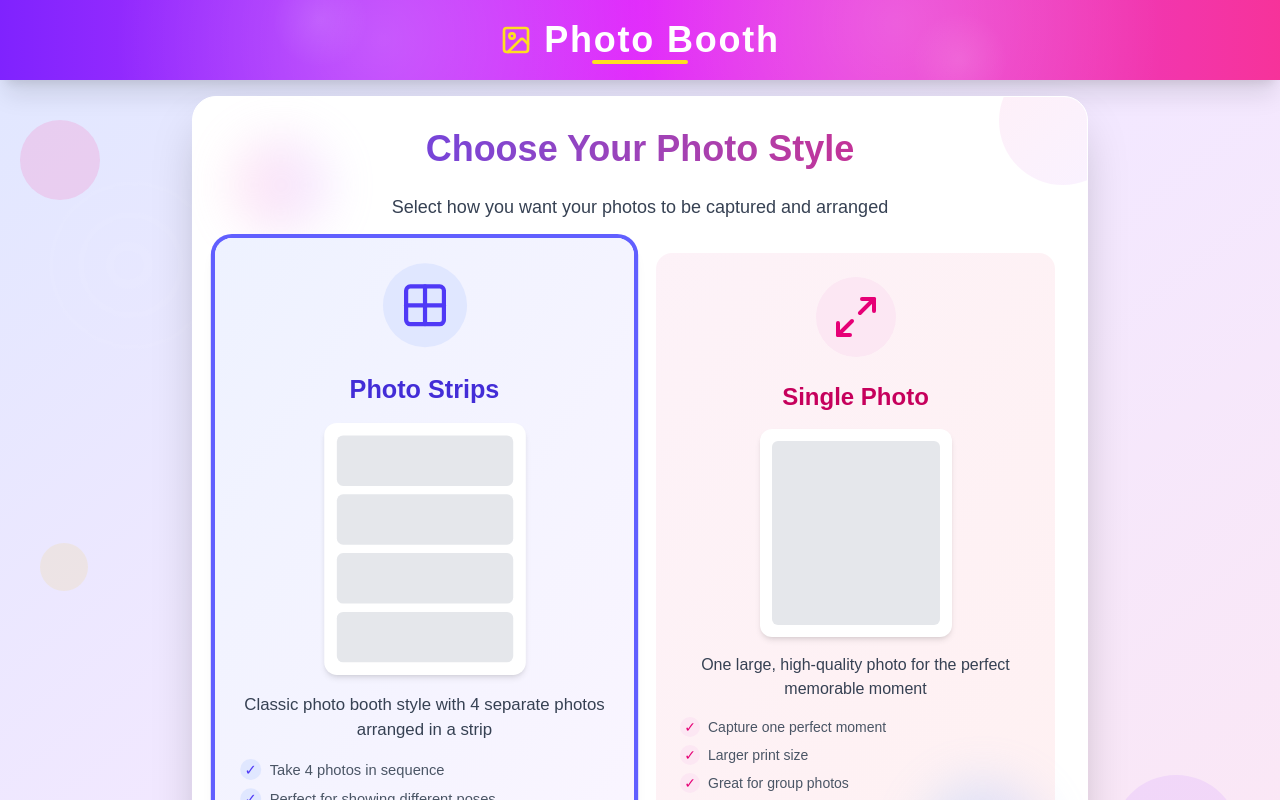
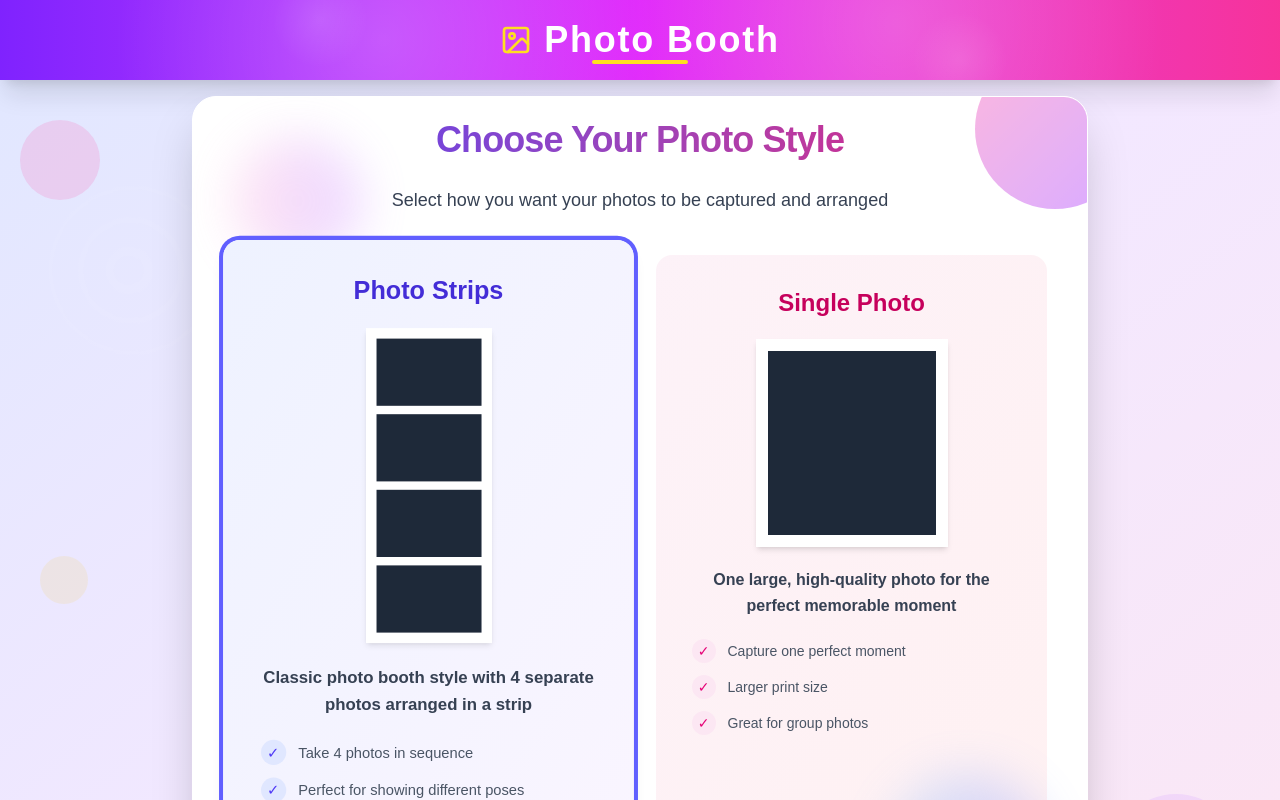
Before and after one commit to zamil-aziz/pb, a Next.js app: page / in a window 1280 px wide. Both pictures are taken after a click on the button "Start Now". Shown: the top 800 px of the page. Built offline with nearby package versions, Linux system fonts and the light colour scheme.

Commit message:
add UI changes to photomodeselector

```diff
--- a/src/components/PhotoModeSelector.jsx
+++ b/src/components/PhotoModeSelector.jsx
@@ -1,7 +1,6 @@
 'use client';
 import { useContext, useState } from 'react';
 import { PhotoboothContext } from '../contexts/PhotoboothContext';
-import { Grid2X2, Maximize2 } from 'lucide-react';
 
 export default function PhotoModeSelector() {
     const { state, dispatch } = useContext(PhotoboothContext);
@@ -24,119 +23,109 @@ export default function PhotoModeSelector() {
     };
 
     return (
-        <div className='p-8 max-w-4xl mx-auto bg-white bg-opacity-90 backdrop-blur-sm rounded-3xl shadow-2xl border border-white border-opacity-40 relative overflow-hidden'>
-            {/* Decorative elements */}
-            <div className='absolute top-0 right-0 w-32 h-32 -mt-10 -mr-10 bg-gradient-to-br from-pink-400 to-purple-400 rounded-full opacity-10'></div>
-            <div className='absolute bottom-0 left-0 w-40 h-40 -mb-16 -ml-16 bg-gradient-to-tr from-blue-400 to-indigo-400 rounded-full opacity-10'></div>
-            <div className='absolute top-10 left-10 w-24 h-24 rounded-full bg-gradient-to-r from-pink-300 to-purple-300 opacity-30 blur-xl'></div>
-            <div className='absolute bottom-20 right-10 w-32 h-32 rounded-full bg-gradient-to-r from-blue-300 to-indigo-300 opacity-30 blur-xl'></div>
+        <div className='p-10 pt-5 max-w-4xl mx-auto bg-white bg-opacity-95 backdrop-blur-md rounded-3xl shadow-2xl border border-white border-opacity-40 relative overflow-hidden'>
+            {/* Enhanced decorative elements */}
+            <div className='absolute top-0 right-0 w-40 h-40 -mt-12 -mr-12 bg-gradient-to-br from-pink-400 to-purple-500 rounded-full opacity-20 animate-pulse'></div>
+            <div className='absolute bottom-0 left-0 w-48 h-48 -mb-16 -ml-16 bg-gradient-to-tr from-blue-400 to-indigo-500 rounded-full opacity-20 animate-pulse'></div>
+            <div className='absolute top-10 left-10 w-32 h-32 rounded-full bg-gradient-to-r from-pink-300 to-purple-400 opacity-30 blur-xl'></div>
+            <div className='absolute bottom-20 right-10 w-40 h-40 rounded-full bg-gradient-to-r from-blue-300 to-indigo-400 opacity-30 blur-xl'></div>
 
-            <h2 className='text-4xl font-bold mb-6 text-center text-transparent bg-clip-text bg-gradient-to-r from-indigo-600 to-pink-600'>
+            <h2 className='text-4xl font-extrabold mb-6 text-center text-transparent bg-clip-text bg-gradient-to-r from-indigo-600 to-pink-600 tracking-tight leading-tight'>
                 Choose Your Photo Style
             </h2>
 
-            <p className='text-center text-gray-700 text-lg mb-8'>
+            <p className='text-center text-gray-700 text-lg mb-10 max-w-2xl mx-auto leading-relaxed'>
                 Select how you want your photos to be captured and arranged
             </p>
 
-            <div className='grid grid-cols-1 md:grid-cols-2 gap-8 mb-12'>
-                {/* Photo Strips Option */}
+            <div className='grid grid-cols-1 md:grid-cols-2 gap-8 mb-14'>
+                {/* Photo Strips Option - Enhanced */}
                 <div
-                    className={`bg-gradient-to-br from-indigo-50 to-purple-50 rounded-2xl p-6 cursor-pointer transform transition-all duration-300 hover:shadow-xl ${
-                        mode === 'strips' ? 'ring-4 ring-indigo-500 shadow-lg scale-105' : 'hover:scale-102'
+                    className={`bg-gradient-to-br from-indigo-50 to-purple-50 rounded-2xl p-8 cursor-pointer transform transition-all duration-300 hover:shadow-xl ${
+                        mode === 'strips' ? 'ring-4 ring-indigo-500 shadow-lg scale-105' : 'hover:scale-105'
                     }`}
                     onClick={() => handleModeSelect('strips')}
                 >
-                    <div className='flex justify-center mb-6'>
-                        <div className='bg-indigo-100 p-4 rounded-full'>
-                            <Grid2X2 size={48} className='text-indigo-600' />
-                        </div>
-                    </div>
-                    <h3 className='text-2xl font-bold text-center text-indigo-700 mb-4'>Photo Strips</h3>
-                    <div className='bg-white rounded-xl p-3 shadow-md mx-auto w-48 mb-4'>
+                    <h3 className='text-2xl font-bold text-center text-indigo-700 mb-5'>Photo Strips</h3>
+                    <div className='bg-white p-2.5 shadow-md mx-auto w-30 mb-5'>
                         <div className='flex flex-col space-y-2'>
                             {[1, 2, 3, 4].map(item => (
-                                <div key={item} className='bg-gray-200 h-12 rounded-md'></div>
+                                <div key={item} className='bg-gray-800 h-16'></div>
                             ))}
                         </div>
                     </div>
-                    <p className='text-gray-700 text-center'>
+                    <p className='text-center text-gray-700 font-semibold mb-4 leading-relaxed'>
                         Classic photo booth style with 4 separate photos arranged in a strip
                     </p>
-                    <ul className='mt-4 space-y-2'>
+                    <ul className='mt-5 space-y-3 max-w-xs mx-auto'>
                         <li className='flex items-center text-sm text-gray-600'>
-                            <span className='h-5 w-5 mr-2 rounded-full bg-indigo-100 flex items-center justify-center text-indigo-600'>
+                            <span className='h-6 w-6 mr-3 rounded-full bg-indigo-100 flex items-center justify-center text-indigo-600 flex-shrink-0'>
                                 ✓
                             </span>
-                            Take 4 photos in sequence
+                            <span>Take 4 photos in sequence</span>
                         </li>
                         <li className='flex items-center text-sm text-gray-600'>
-                            <span className='h-5 w-5 mr-2 rounded-full bg-indigo-100 flex items-center justify-center text-indigo-600'>
+                            <span className='h-6 w-6 mr-3 rounded-full bg-indigo-100 flex items-center justify-center text-indigo-600 flex-shrink-0'>
                                 ✓
                             </span>
-                            Perfect for showing different poses
+                            <span>Perfect for showing different poses</span>
                         </li>
                         <li className='flex items-center text-sm text-gray-600'>
-                            <span className='h-5 w-5 mr-2 rounded-full bg-indigo-100 flex items-center justify-center text-indigo-600'>
+                            <span className='h-6 w-6 mr-3 rounded-full bg-indigo-100 flex items-center justify-center text-indigo-600 flex-shrink-0'>
                                 ✓
                             </span>
-                            Traditional photo booth experience
+                            <span>Traditional photo booth experience</span>
                         </li>
                     </ul>
                 </div>
 
-                {/* Single Photo Option */}
+                {/* Single Photo Option - Enhanced */}
                 <div
-                    className={`bg-gradient-to-br from-pink-50 to-rose-50 rounded-2xl p-6 cursor-pointer transform transition-all duration-300 hover:shadow-xl ${
-                        mode === 'single' ? 'ring-4 ring-pink-500 shadow-lg scale-105' : 'hover:scale-102'
+                    className={`bg-gradient-to-br from-pink-50 to-rose-50 rounded-2xl p-8 cursor-pointer transform transition-all duration-300 hover:shadow-xl ${
+                        mode === 'single' ? 'ring-4 ring-pink-500 shadow-lg scale-105' : 'hover:scale-105'
                     }`}
                     onClick={() => handleModeSelect('single')}
                 >
-                    <div className='flex justify-center mb-6'>
-                        <div className='bg-pink-100 p-4 rounded-full'>
-                            <Maximize2 size={48} className='text-pink-600' />
-                        </div>
+                    <h3 className='text-2xl font-bold text-center text-pink-700 mb-5'>Single Photo</h3>
+                    <div className='bg-white p-3 shadow-md mx-auto w-48 h-52 mb-5'>
+                        <div className='bg-gray-800 h-full w-full'></div>
                     </div>
-                    <h3 className='text-2xl font-bold text-center text-pink-700 mb-4'>Single Photo</h3>
-                    <div className='bg-white rounded-xl p-3 shadow-md mx-auto w-48 h-52 mb-4'>
-                        <div className='bg-gray-200 h-full w-full rounded-md'></div>
-                    </div>
-                    <p className='text-gray-700 text-center'>
+                    <p className='text-center text-gray-700 font-semibold mb-4 leading-relaxed'>
                         One large, high-quality photo for the perfect memorable moment
                     </p>
-                    <ul className='mt-4 space-y-2'>
+                    <ul className='mt-5 space-y-3 max-w-xs mx-auto'>
                         <li className='flex items-center text-sm text-gray-600'>
-                            <span className='h-5 w-5 mr-2 rounded-full bg-pink-100 flex items-center justify-center text-pink-600'>
+                            <span className='h-6 w-6 mr-3 rounded-full bg-pink-100 flex items-center justify-center text-pink-600 flex-shrink-0'>
                                 ✓
                             </span>
-                            Capture one perfect moment
+                            <span>Capture one perfect moment</span>
                         </li>
                         <li className='flex items-center text-sm text-gray-600'>
-                            <span className='h-5 w-5 mr-2 rounded-full bg-pink-100 flex items-center justify-center text-pink-600'>
+                            <span className='h-6 w-6 mr-3 rounded-full bg-pink-100 flex items-center justify-center text-pink-600 flex-shrink-0'>
                                 ✓
                             </span>
-                            Larger print size
+                            <span>Larger print size</span>
                         </li>
                         <li className='flex items-center text-sm text-gray-600'>
-                            <span className='h-5 w-5 mr-2 rounded-full bg-pink-100 flex items-center justify-center text-pink-600'>
+                            <span className='h-6 w-6 mr-3 rounded-full bg-pink-100 flex items-center justify-center text-pink-600 flex-shrink-0'>
                                 ✓
                             </span>
-                            Great for group photos
+                            <span>Great for group photos</span>
                         </li>
                     </ul>
                 </div>
             </div>
 
-            <div className='grid grid-cols-2 gap-6'>
+            <div className='grid grid-cols-2 gap-6 max-w-2xl mx-auto'>
                 <button
                     onClick={goBack}
-                    className='bg-gradient-to-r from-gray-500 to-gray-600 hover:from-gray-600 hover:to-gray-700 text-white font-bold py-4 px-6 rounded-xl text-xl shadow-lg transform transition-all duration-300 hover:scale-105'
+                    className='bg-gradient-to-r from-gray-500 to-gray-600 hover:from-gray-600 hover:to-gray-700 text-white font-bold py-4 px-6 rounded-xl text-lg shadow-lg transform transition-all duration-300 hover:scale-105 focus:outline-none focus:ring-2 focus:ring-gray-400 focus:ring-offset-2'
                 >
                     Back
                 </button>
                 <button
                     onClick={continueToCamera}
-                    className='bg-gradient-to-r from-indigo-600 to-purple-600 hover:from-indigo-700 hover:to-purple-700 text-white font-bold py-4 px-6 rounded-xl text-xl shadow-lg transform transition-all duration-300 hover:scale-105 hover:shadow-xl'
+                    className='bg-gradient-to-r from-indigo-600 to-purple-600 hover:from-indigo-700 hover:to-purple-700 text-white font-bold py-4 px-6 rounded-xl text-lg shadow-lg transform transition-all duration-300 hover:scale-105 focus:outline-none focus:ring-2 focus:ring-purple-400 focus:ring-offset-2'
                 >
                     Continue
                 </button>
--- a/src/contexts/PhotoboothContext.js
+++ b/src/contexts/PhotoboothContext.js
@@ -7,7 +7,7 @@ export const PhotoboothContext = createContext();
 // Action types as constants to avoid typos
 export const ActionTypes = {
     SET_VIEW: 'SET_VIEW',
-    SET_PHOTO_MODE: 'SET_PHOTO_MODE', // New action type
+    SET_PHOTO_MODE: 'SET_PHOTO_MODE',
     SET_BACKGROUND: 'SET_BACKGROUND',
     SET_FILTER: 'SET_FILTER',
     SET_BACKGROUNDS: 'SET_BACKGROUNDS',
```
